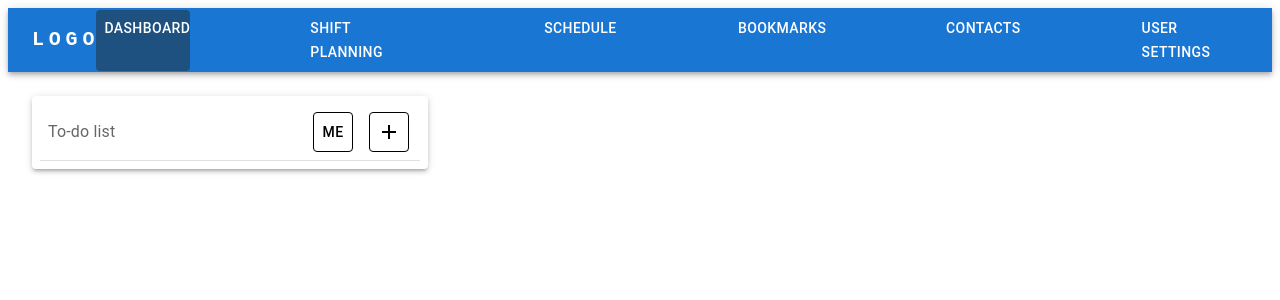
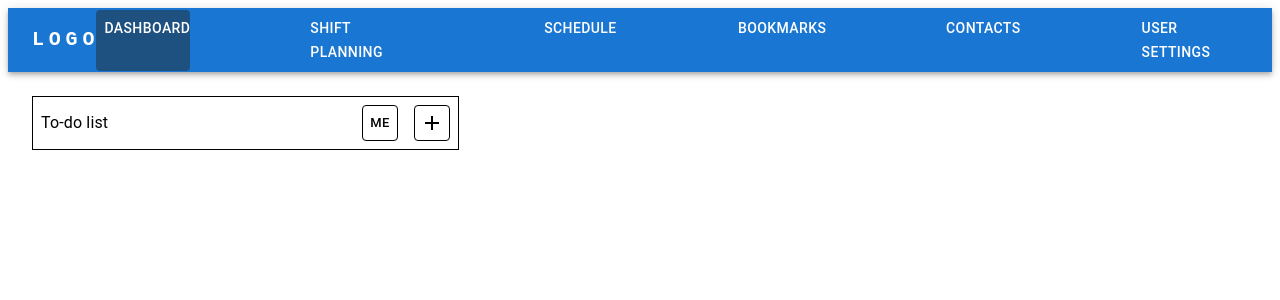
Before and after one commit to rakenduste-programmeerimine-2022/workwhen, a React (Create React App) app in the folder front/: page /dashboard in a window 1280 px wide. Shown: the top 300 px of the page. Built offline with nearby package versions, Linux system fonts and the light colour scheme; the HTML template or start-up script is replaced by a standard one.

Commit message:
Fixes with dialog (handlers not done)

```diff
--- a/front/src/pages/dashboard.js
+++ b/front/src/pages/dashboard.js
@@ -1,43 +1,37 @@
-import { Grid, Paper, Button,Divider} from "@mui/material";
-import { Box, Container} from "@mui/system";
-import { styled } from '@mui/material/styles';
+import * as React from 'react';
+import { Button,Divider,Typography} from "@mui/material";
+import { Box } from "@mui/system";
+import Dialog, { DialogProps } from '@mui/material/Dialog';
+import DialogActions from '@mui/material/DialogActions';
+import DialogContent from '@mui/material/DialogContent';
+import DialogContentText from '@mui/material/DialogContentText';
+
 import AddIcon from '@mui/icons-material/Add';
+import Add from "@mui/icons-material/Add";
 
 export default function Dashboard() {
 
 
-    const Item = styled(Paper)(({ theme }) => ({
-        backgroundColor: theme.palette.mode === 'dark' ? '#1A2027' : '#fff',
-        ...theme.typography.body2,
-        padding: theme.spacing(1),
-        color: theme.palette.text.secondary,
-      }));
 
     return (
-        <Container component="div" maxWidth="xs" sx={{ minWidth: "20rem", marginLeft:0, marginTop:3}} >
-            <Paper elevation={3} sx={{ p: 1}}>
-                <Grid container spacing={24}>
-                    <Grid item xs={6.5} sx={{display:"flex", alignItems:"center", justifyContent:"left"}}>
-                        <Item sx={{display:"flex", boxShadow:"none", fontSize:16}}>To-do list</Item>
-                        <Item sx={{display:"none", boxShadow:"none", padding:0, fontSize:16, border:1, borderRadius:'50%', bgcolor:"#FA8072"}}></Item>
-                    </Grid>
+        <Box sx={{display:'flex',padding: 3}}>
+            <Box sx={{display: 'flex' ,border: 'solid', border: 1, minWidth: 425 ,justifyContent:'center'}}>
+                <Typography sx={{padding:1, display:'flex', alignItems:'center'}}>To-do list</Typography>
+                <Button variant="outlined" size="small" sx={{margin:1, marginLeft: 'auto', color:'black', borderColor:'black', minWidth: '36px', padding:'5px'}}>Me</Button>
+                <Button variant="outlined" size="small" sx={{margin:1, color:'black', borderColor:'black', minWidth: '36px', padding:'5px'}}>
+                    <AddIcon></AddIcon>
+                </Button>
 
-                    <Grid item xs={4.5} sx={{display:"flex", alignItems:"center", justifyContent:"center"}}>
-                        <Item sx={{display:"flex", textAlign:"center", boxShadow:"none"}}>
-                            <Button variant="outlined" style={{maxWidth: '40px', maxHeight: '40px', minWidth: '40px', minHeight: '40px', borderColor: "black", color:"black"}}>Me</Button>
-                        </Item>
-                        <Item sx={{display:"flex", textAlign:"center", boxShadow:"none"}}>
-                            <Button variant="outlined" style={{maxWidth: '40px', maxHeight: '40px', minWidth: '40px', minHeight: '40px', borderColor: "black", color:"black"}}>
-                                <AddIcon />
-                            </Button>
-                        </Item>
-                    </Grid>
-                </Grid>
                 <Divider></Divider>
 
+                <Dialog>
+                    <DialogContent>
+                        <DialogContentText>
 
-            </Paper>
-
-        </Container>
+                        </DialogContentText>
+                    </DialogContent>
+                </Dialog>
+            </Box>
+        </Box>
     )
 }
```
